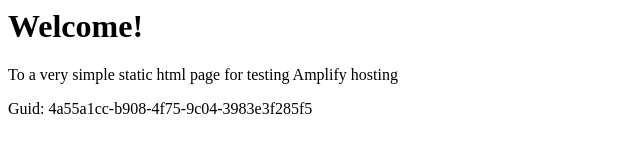
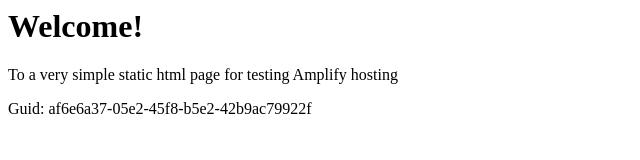
Before and after one commit to aws-aemilia-fra/Github-PR-Commit-Integration-Test-DoNotTouch-GithubWebhookPreviewCanaryTest-v1-preprod-eu-central-1, a website: page src/index.html in a window 1280 px wide. Shown: the full height of the page, 0-640 px from the left. Drawn offline with Linux system fonts and the light colour scheme.

Commit message:
commit from integ tests

```diff
--- a/src/index.html
+++ b/src/index.html
@@ -12,6 +12,6 @@
 <body>
     <h1>Welcome!</h1>
     <p>To a very simple static html page for testing Amplify hosting</p>
-    <p>Guid: 4a55a1cc-b908-4f75-9c04-3983e3f285f5</p></body>
+    <p>Guid: af6e6a37-05e2-45f8-b5e2-42b9ac79922f</p></body>
 
 </html>
```
